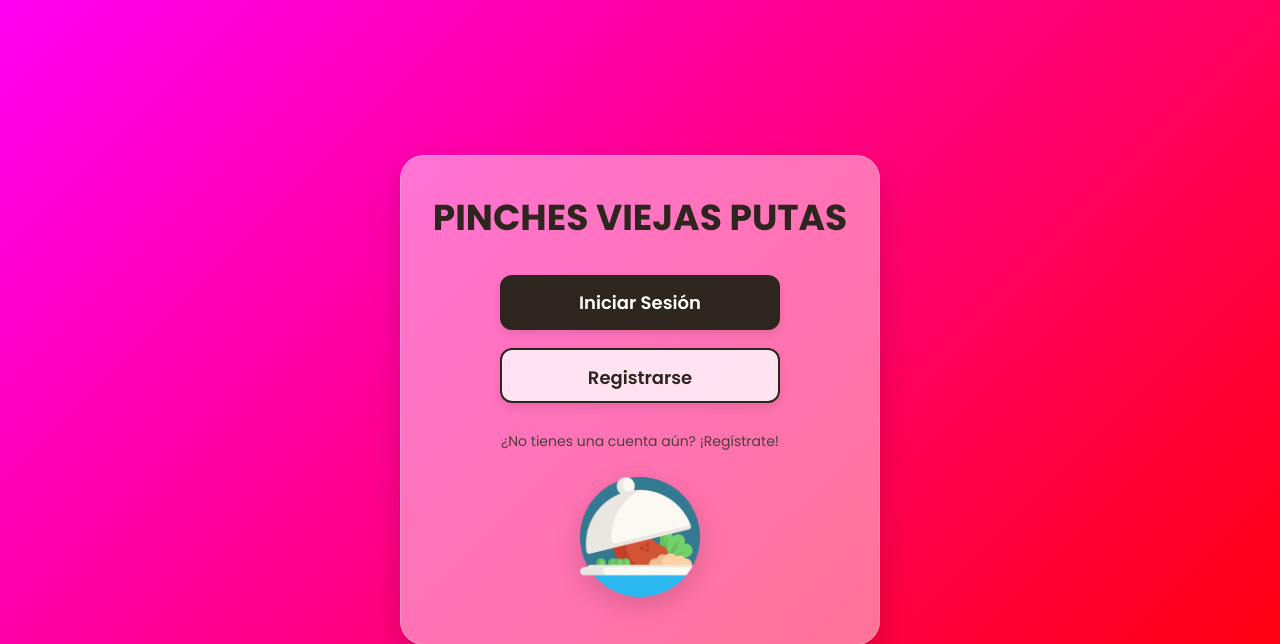
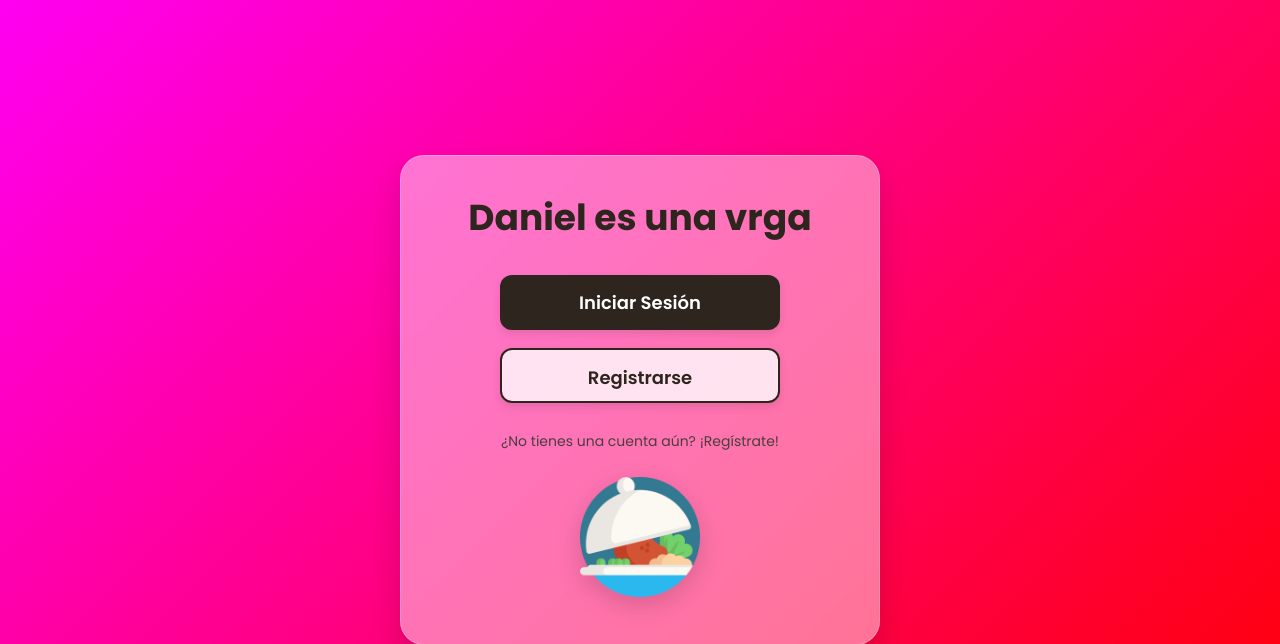
Before and after one commit to gitadd666/soft-dinner, a PHP site: page /index.php in a window 1280 px wide. Shown: the top 644 px of the page. Run offline with PHP 8.4, Linux system fonts and the light colour scheme.

```diff
--- a/soft dinner/index.php
+++ b/soft dinner/index.php
@@ -123,7 +123,7 @@ if (isset($_POST['usuario'])) {
 ?>
 
 <div class="main-container">
-    <h1>PINCHES VIEJAS PUTAS</h1>
+    <h1>Daniel es una vrga</h1>
 
     <form method="post" class="menu-form">
         <a href="InicioSesion.php" class="btn btn-login">Iniciar Sesión</a>
```
